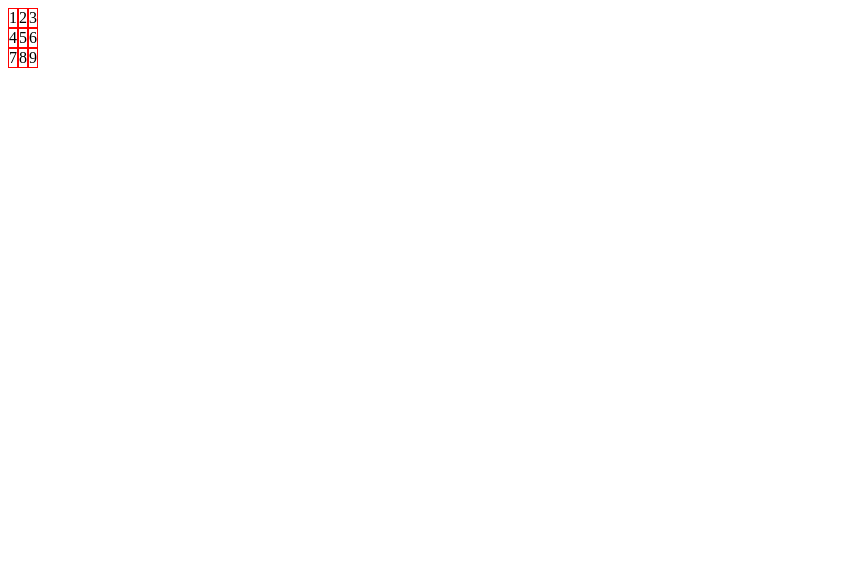
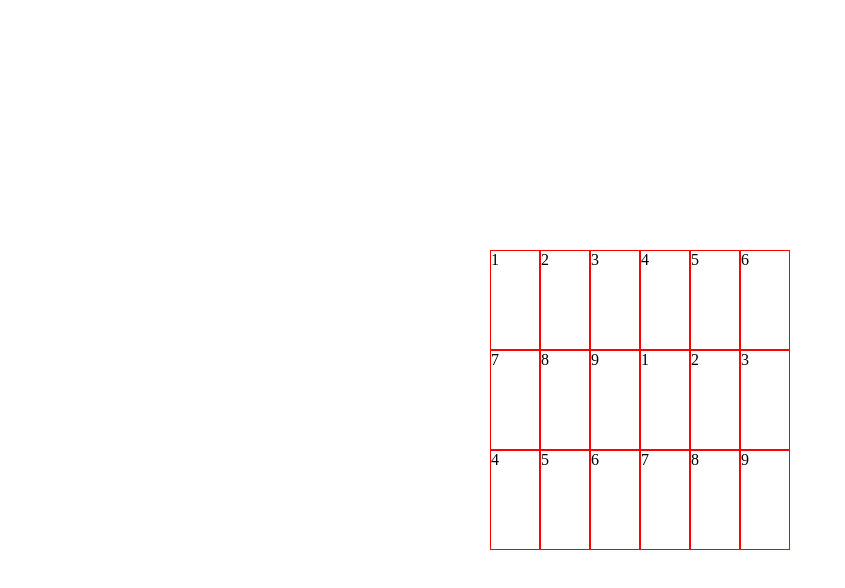
Before and after one commit to AndreasStenHansen/Etch-a-Sketch, a plain HTML site: page index.html in a window 1280 px wide. Shown: the whole page, without its empty margins (0-845 px from the left). Drawn offline with Linux system fonts and the light colour scheme.

Commit message:
Added grid and centered it on page

```diff
--- a/index.html
+++ b/index.html
@@ -8,8 +8,17 @@
     <link rel="stylesheet" href="./style.css" />
   </head>
   <body>
-    <div class="page-container">
+    <div class="page">
       <div class="grid-container">
+        <div class="grid-item">1</div>
+        <div class="grid-item">2</div>
+        <div class="grid-item">3</div>
+        <div class="grid-item">4</div>
+        <div class="grid-item">5</div>
+        <div class="grid-item">6</div>
+        <div class="grid-item">7</div>
+        <div class="grid-item">8</div>
+        <div class="grid-item">9</div>
         <div class="grid-item">1</div>
         <div class="grid-item">2</div>
         <div class="grid-item">3</div>
--- a/style.css
+++ b/style.css
@@ -1,14 +1,21 @@
+body {
+    margin: 0px;
+}
 
+.page{
+    display: flex;
+    height: 100vh;
+    justify-content: center;
+    align-items: center;
+}
 
 .grid-container {
     display: grid;
-    grid-template-columns: auto auto auto;
+    grid-template-columns: auto auto auto auto auto auto;
+    height: 300px;
+    width: 300px;
 }
 
 .grid-item {
     border: solid 1px red;
 }
-
-.page-container {
-    display: flex;
-}
```
